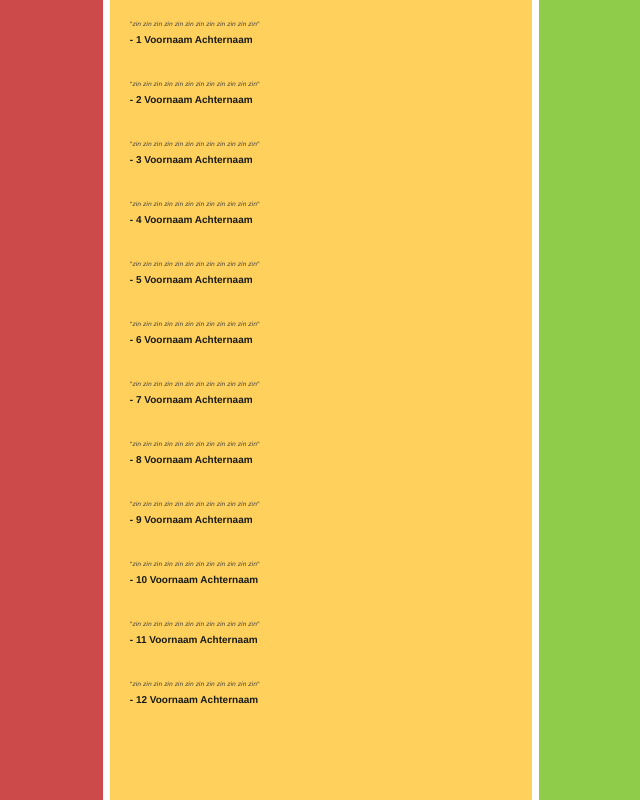
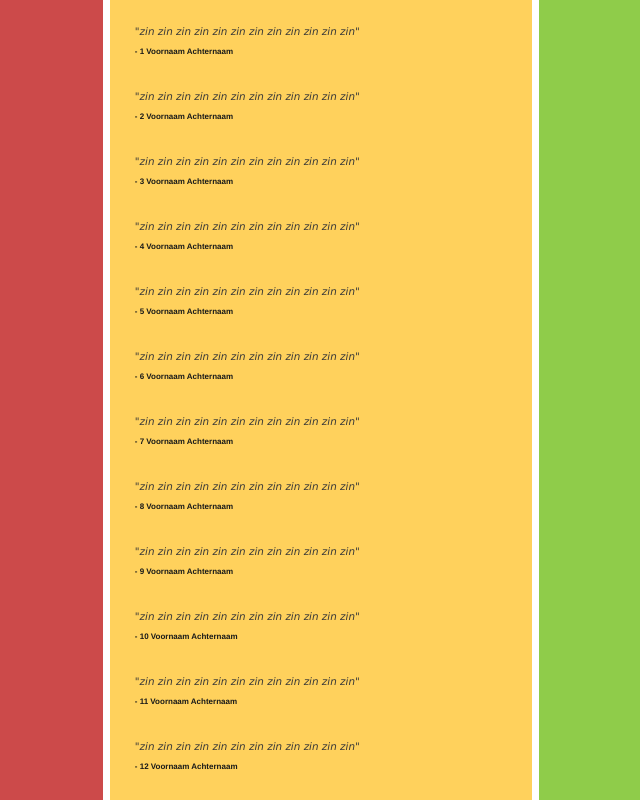
Before and after one commit to gruwelijk/gruwelijk.github.io, a plain HTML site: page index.html in a window 1280 px wide. Shown: the whole page, without its empty margins (319-959 px from the left). Drawn offline with Linux system fonts and the light colour scheme.

Commit message:
text 2.0

```diff
--- a/index.html
+++ b/index.html
@@ -3,8 +3,6 @@
   <head>
     <link rel="stylesheet" type="text/css"href="style.css">
     <meta name="viewport" content="width=device-width, initial-scale=1">
-    <link rel="icon" href="https://drive.google.com/open?id=1ex5RUoO8lZJAzpyAHhBu5yKIHJ5DNSLL">
-
     <title> Walnoot </title>
   </head>
 
--- a/style.css
+++ b/style.css
@@ -6,13 +6,13 @@
  p {
    color: #383838;
    font-family: Verdana;
-   font-size: 15%;
+   font-size: 1.3vh;
    font-style: italic;
  }
  h1 {
    color: #191a19;
    font-family: Helvetica;
-   font-size: 10px;
+   font-size: 1vh;
 }
 .left {
    width: 33%;
@@ -43,5 +43,5 @@
 .text {
   height: 5%;
   width: auto;
-  margin: 20px;
+  margin: 25px;
 }
```
